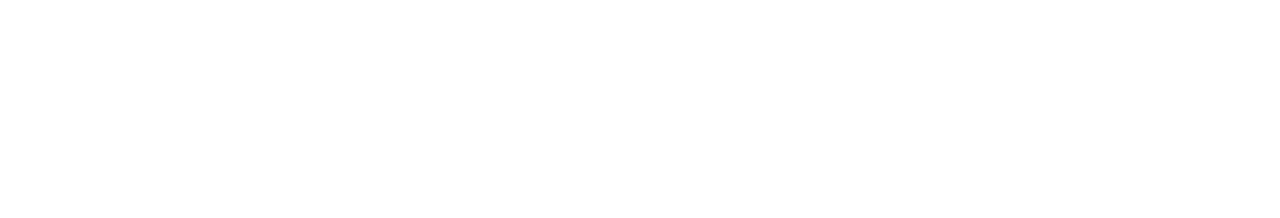
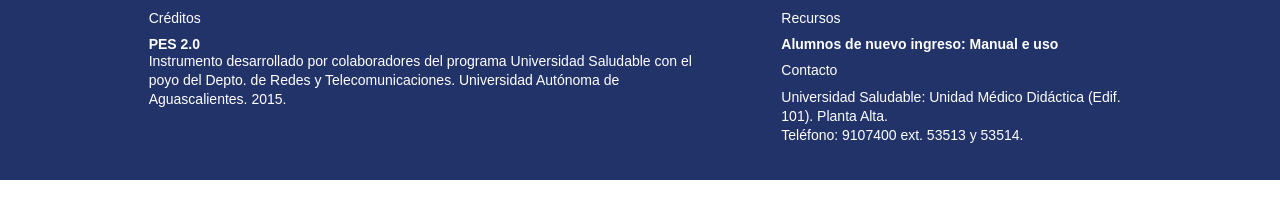
Before and after one commit to duki117/EncuestaPES, a plain HTML site: page index.html in a window 1280 px wide. Drawn offline with Linux system fonts and the light colour scheme.

Commit message:
Terminando el footer y agregando style.css

```diff
--- /dev/null
+++ b/css/style.css
@@ -0,0 +1,54 @@
+* {
+	margin: 0px;
+	padding: 0px;
+	box-sizing: border-box;
+	font-family: sans-serif;
+}
+
+footer {
+	width: 100%;
+	height: 180px;
+	background: #22336A;
+	color: white;
+	padding: 0 1rem;
+	font-size: 14px;
+}
+
+a {
+	text-decoration: none;
+	color: white;
+	font-weight: bold;
+}
+
+.pes {
+	font-weight: bold;
+	margin-top: 10px;
+}
+
+.columna1 {
+	width: 500px;
+	margin: 10px 0;
+}
+
+.columna1-content {
+	margin: 10px 0;
+}
+
+.columna1-texto {
+	width: 550px;
+	line-height: 1.2rem;
+}
+
+.container-body {
+	justify-content: space-evenly;
+	display: flex;
+}
+
+.margin-columna2 {
+	margin: 10px 0;
+}
+
+.infouaa-columna2 {
+	width: 350px;
+	line-height: 1.2rem;
+}
--- a/index.html
+++ b/index.html
@@ -4,9 +4,41 @@
         <meta charset="UTF-8">
         <meta http-equiv="X-UA-Compatible" content="IE=edge">
         <meta name="viewport" content="width=device-width, initial-scale=1.0">
+        <link rel="stylesheet" type="text/css" href="css/style.css">
         <title>Document</title>
     </head>
     <body>
+        <footer>
+            <div class="container-body">
+                <div class="columna1">
+                    <p>Créditos</p>
 
+                    <div class="columna1-content">
+                        <p class="pes">
+                            PES 2.0
+                        </p>
+
+                        <p class="columna1-texto">
+                            Instrumento desarrollado por colaboradores del programa Universidad Saludable con el poyo del Depto. de Redes y Telecomunicaciones. Universidad Autónoma de Aguascalientes. 2015.
+                        </p>
+                    </div>
+                </div>
+
+                <div class="columna2">
+
+                    <p class="margin-columna2">Recursos</p>
+
+                    <a href="#" class="margin-columna2">Alumnos de nuevo ingreso: Manual e uso</a>
+
+                    <p class="margin-columna2">Contacto</p>
+
+                    <p class="infouaa-columna2">
+                        Universidad Saludable: Unidad Médico Didáctica (Edif. 101). Planta Alta.
+                        <br>
+                        Teléfono: 9107400 ext. 53513 y 53514.
+                    </p>
+                </div>
+            </div>
+        </footer>
     </body>
 </html>
```
Lines whose indentation alone changed are shown as unchanged.
